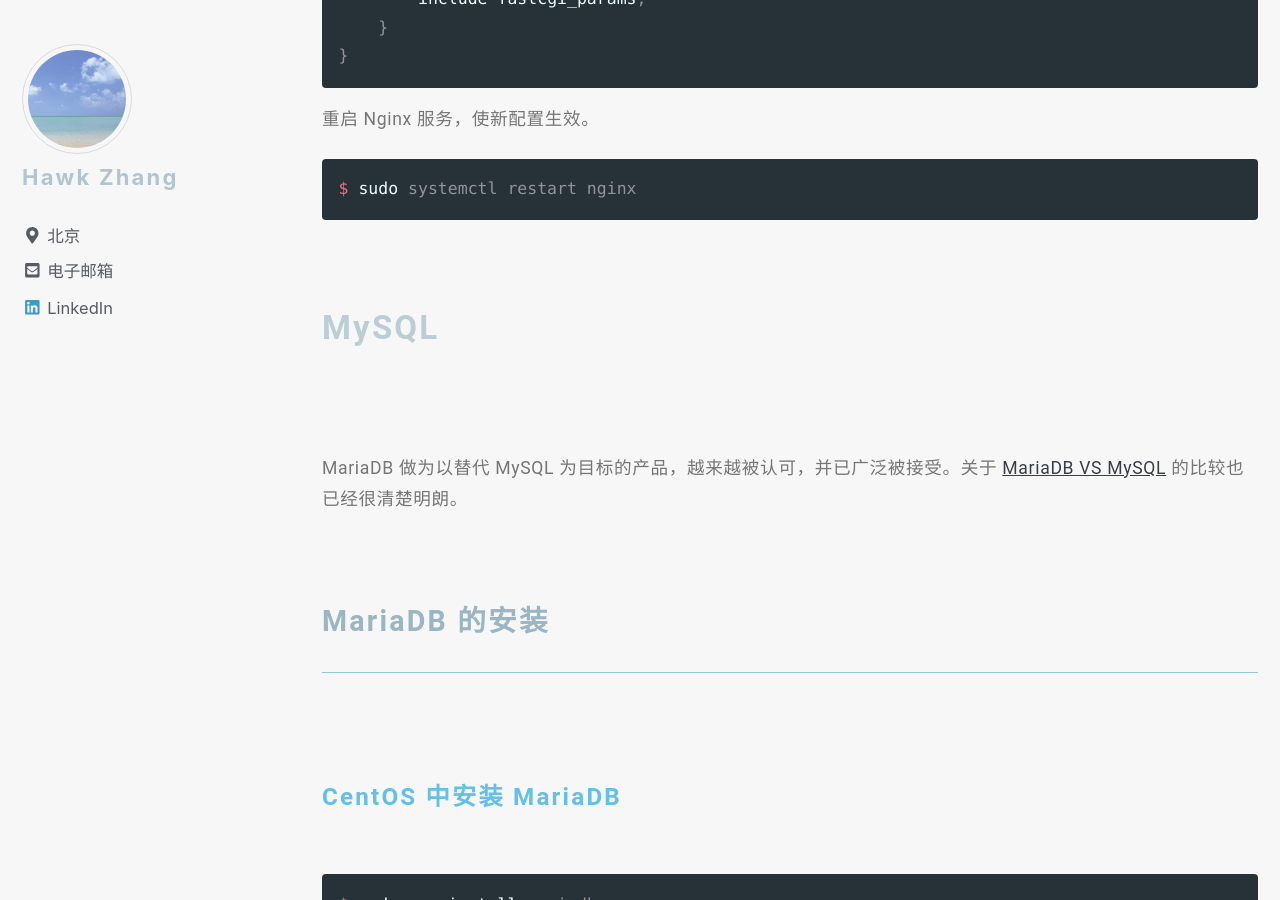
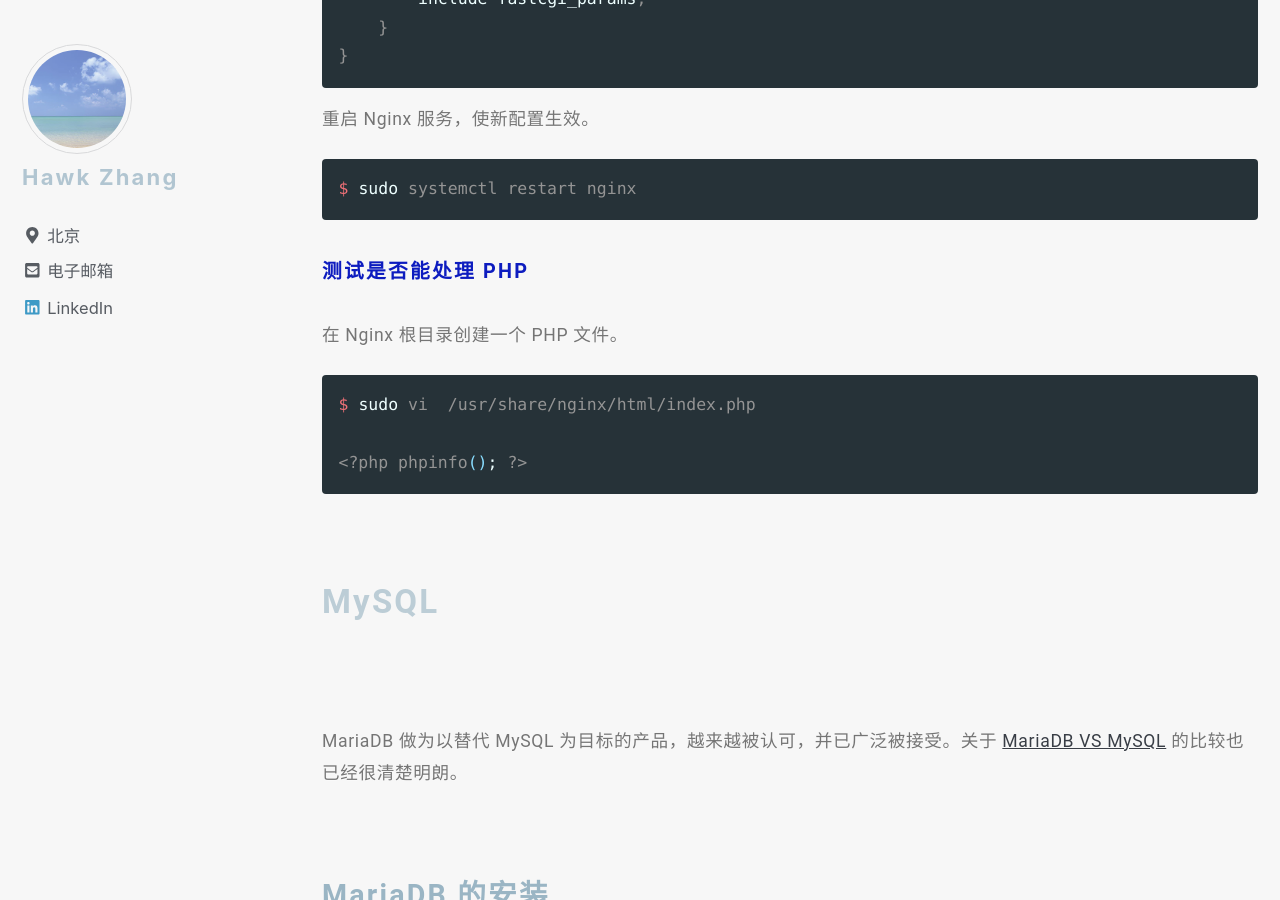
Before and after one commit to narru888/linotes_note, a Jekyll site: the page built from _posts/framework/2017-12-04-lamp_intro.md, in a window 1280 px wide and 900 px high, scrolled down 17863 px. Built offline with Jekyll 4.4.1, drawn with Linux system fonts in a browser that asks for light colours; nearby versions of some CDN libraries; a script that is not in the unit is left out.

Commit message:
update on 2018-10-07 14:30:02 CST

````diff
--- a/_posts/framework/2017-12-04-lamp_intro.md
+++ b/_posts/framework/2017-12-04-lamp_intro.md
@@ -559,6 +559,15 @@ $ sudo systemctl restart nginx
 ```
 
 
+##### 测试是否能处理 PHP
+
+在 Nginx 根目录创建一个 PHP 文件。
+
+```bash
+$ sudo vi  /usr/share/nginx/html/index.php
+
+<?php phpinfo(); ?>
+```
 
 
 
````
